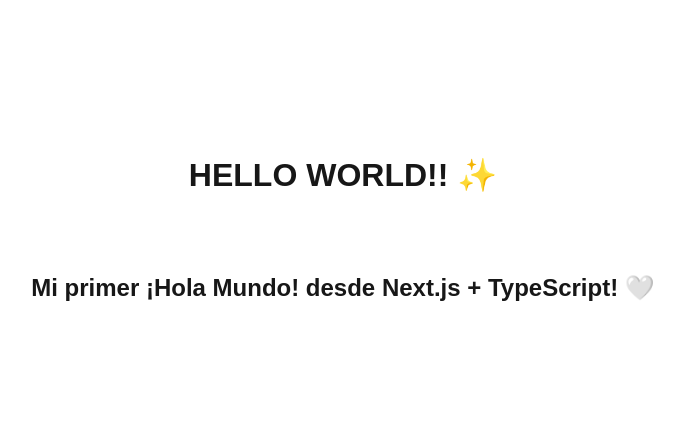
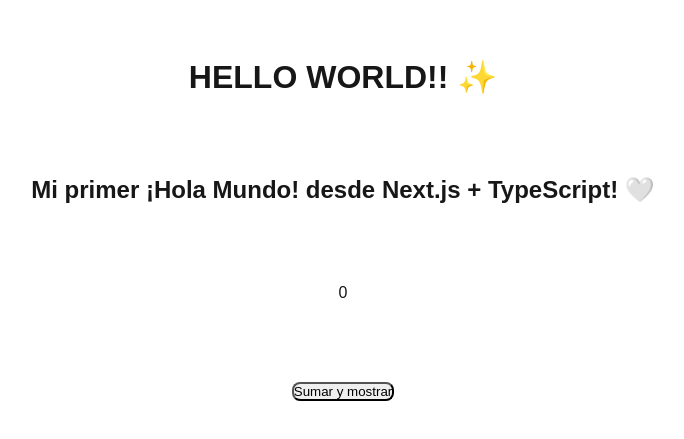
Before and after one commit to Susanagc99/learn-next, a Next.js app: page / in a window 1280 px wide. Shown: the part 171-610 px from the top of the page, without its empty margins (297-981 px from the left). Built offline with nearby package versions, Linux system fonts and the light colour scheme.

Commit message:
button operation

```diff
--- a/app/globals.css
+++ b/app/globals.css
@@ -1,3 +1,4 @@
+
 :root {
   --background: #ffffff;
   --foreground: #171717;
@@ -49,3 +50,8 @@
   gap: 80px;
   min-height: 100vh;
 }
+
+.miButton {
+  padding: 6;
+  border-radius: 8px
+}
--- a/app/page.tsx
+++ b/app/page.tsx
@@ -1,24 +1,44 @@
+"use client";
+
+import { useState } from "react";
+
+type values = number;
+
 export default function Home() {
-  function FizzBuzz(): void {
-    for (let x: number = 1; x <= 50; x++) {
-      if (x % 3 === 0 && x % 5 === 0) {
-        console.log("FizzBuzz");
-      } else if (x % 3 === 0) {
-        console.log("Fizz");
-      } else if (x % 5 === 0) {
-        console.log("Buzz");
-      } else {
-        console.log(x);
-      }
-    }
-  }
+  // function FizzBuzz(): void {
+  //   for (let x: number = 1; x <= 50; x++) {
+  //     if (x % 3 === 0 && x % 5 === 0) {
+  //       console.log("FizzBuzz");
+  //     } else if (x % 3 === 0) {
+  //       console.log("Fizz");
+  //     } else if (x % 5 === 0) {
+  //       console.log("Buzz");
+  //     } else {
+  //       console.log(x);
+  //     }
+  //   }
+  // }
 
-  FizzBuzz();
+  // FizzBuzz();
+
+  const [result, setResult] = useState(0);
+
+  const handClick = () => {
+    const laSuma = sumar(10, 50);
+
+    setResult(laSuma);
+  };
+
+  const sumar = (a: values, b: values): values => {
+    return a + b;
+  };
 
   return (
     <main className="main-container">
       <h1>HELLO WORLD!! ✨</h1>
       <h2>Mi primer ¡Hola Mundo! desde Next.js + TypeScript! 🤍</h2>
+      <div>{result}</div>
+      <button onClick={() => {handClick();}}className="miButton">Sumar y mostrar</button>
     </main>
   );
 }
```
Also changed, not shown: package.json (+7 -4 lines), 1 other file (tests, documents, lock files or other folders).
